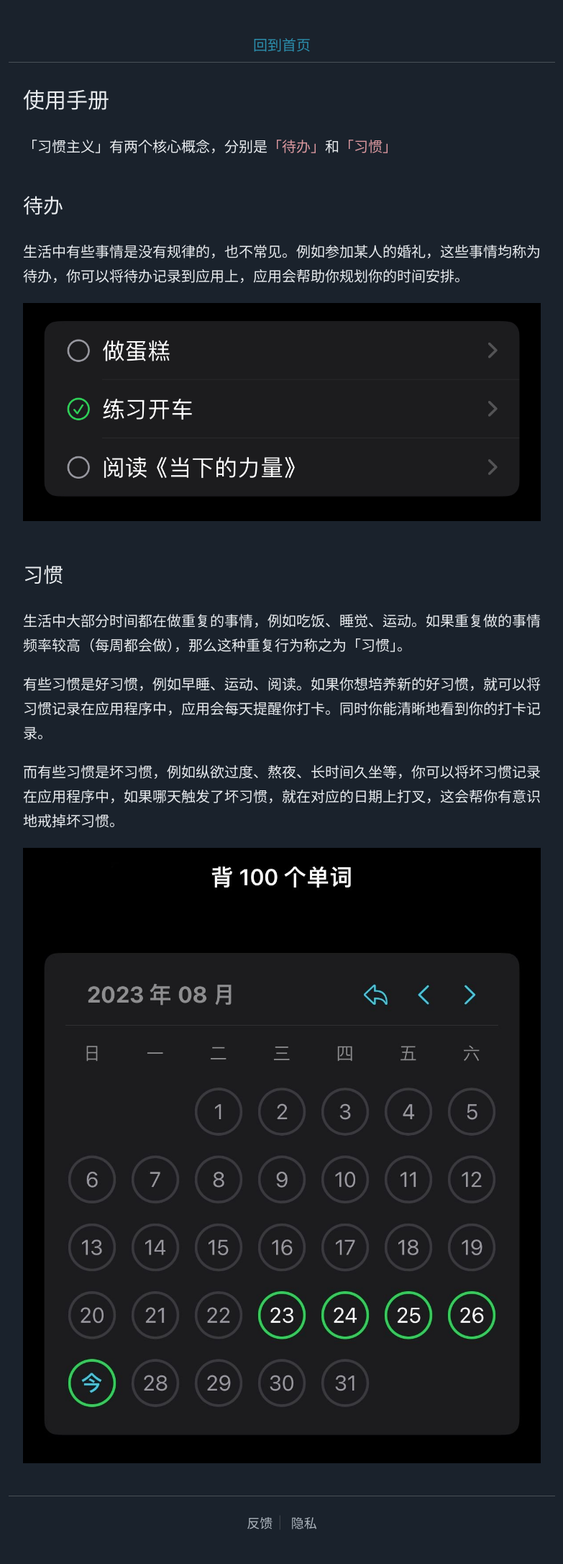
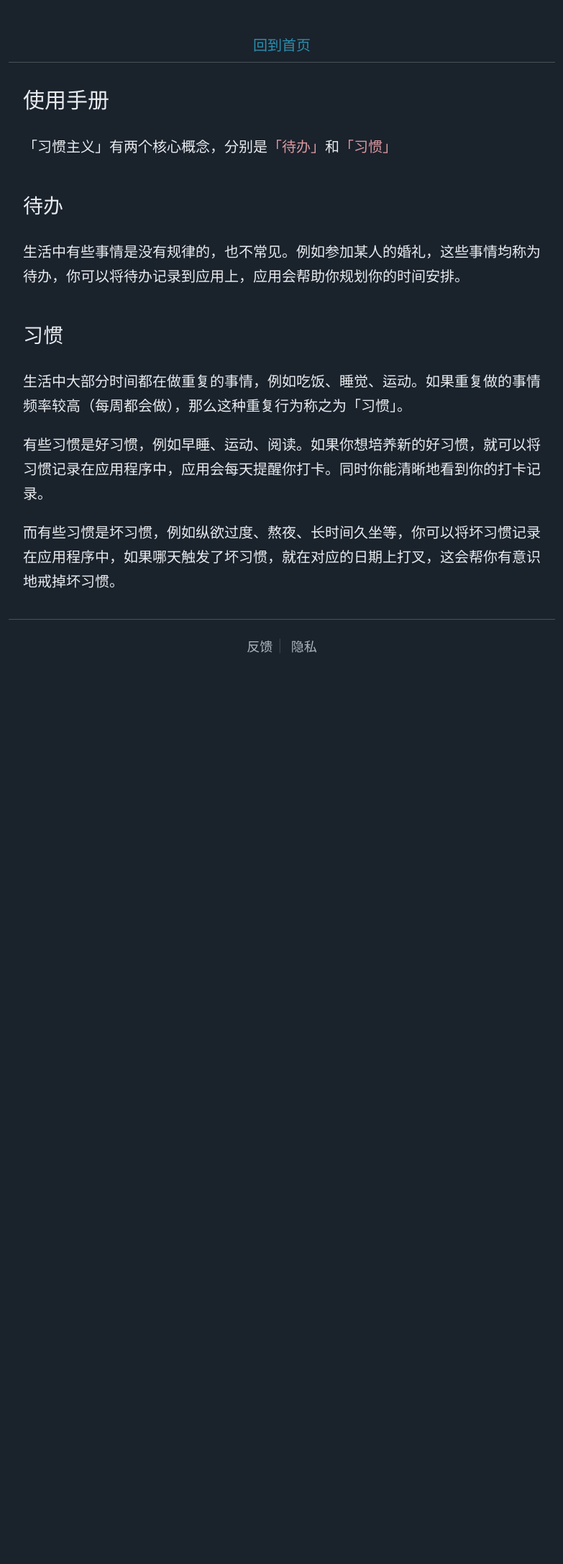
Before and after one commit to habitism/habitism.github.io, a Jekyll site: the page built from post/manual.md, in a window 1280 px wide. Shown: the whole page at 72% size, without its empty margins (248-1031 px from the left). Built offline with Jekyll 4.4.1, drawn with Linux system fonts in a browser that asks for light colours; after the commit the page ends 955 px from its top, so only the background shows below that.

Commit message:
去除图片

```diff
--- a/post/manual.md
+++ b/post/manual.md
@@ -9,8 +9,6 @@ title: 使用手册
 
 生活中有些事情是没有规律的，也不常见。例如参加某人的婚礼，这些事情均称为待办，你可以将待办记录到应用上，应用会帮助你规划你的时间安排。
 
-![todo](/img/todo.jpeg)
-
 ## 习惯
 
 生活中大部分时间都在做重复的事情，例如吃饭、睡觉、运动。如果重复做的事情频率较高（每周都会做），那么这种重复行为称之为「习惯」。
@@ -18,5 +16,3 @@ title: 使用手册
 有些习惯是好习惯，例如早睡、运动、阅读。如果你想培养新的好习惯，就可以将习惯记录在应用程序中，应用会每天提醒你打卡。同时你能清晰地看到你的打卡记录。
 
 而有些习惯是坏习惯，例如纵欲过度、熬夜、长时间久坐等，你可以将坏习惯记录在应用程序中，如果哪天触发了坏习惯，就在对应的日期上打叉，这会帮你有意识地戒掉坏习惯。
-
-![habit](/img/habit.jpeg)
```
Also changed, not shown: img/habit.jpeg (deleted), img/todo.jpeg (deleted).
